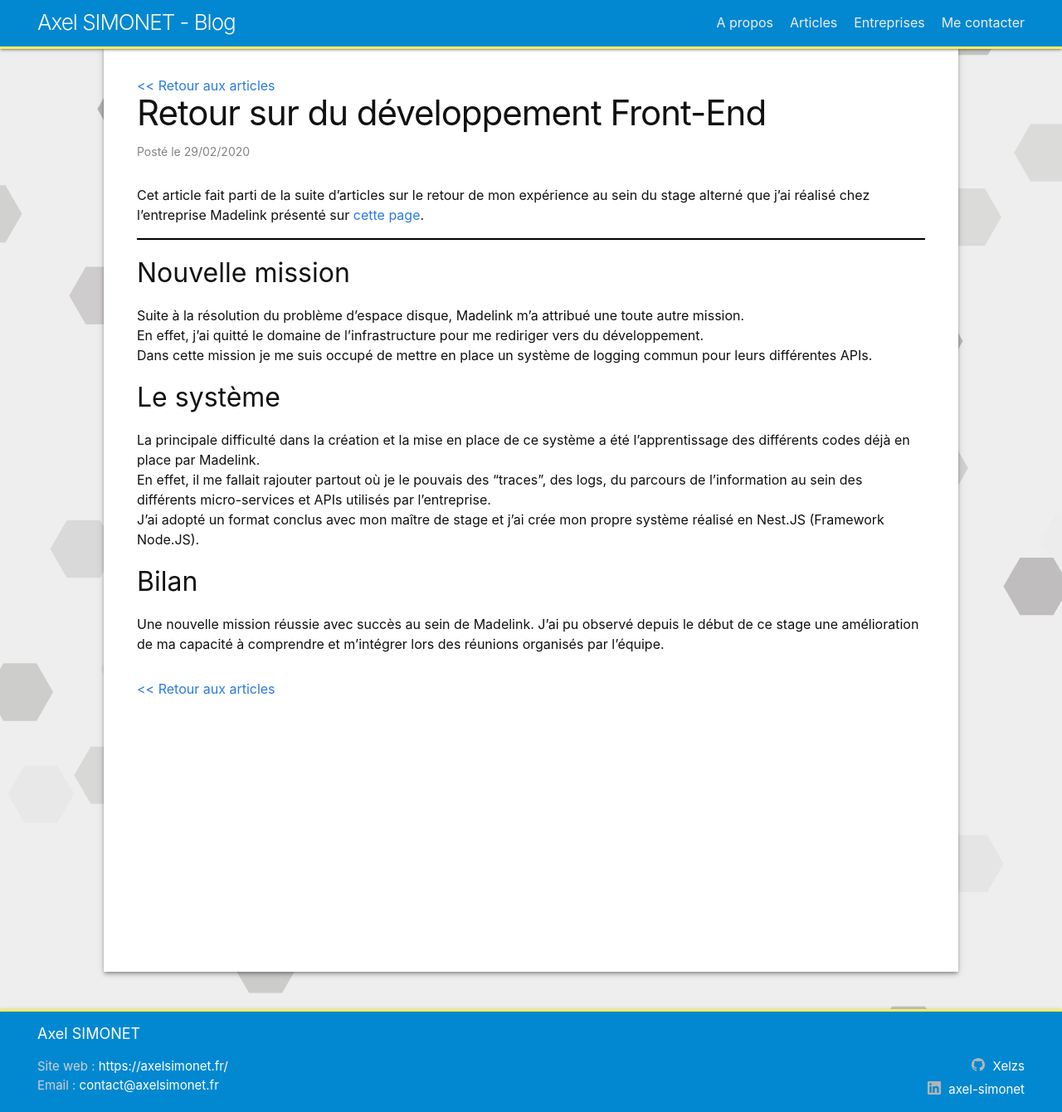
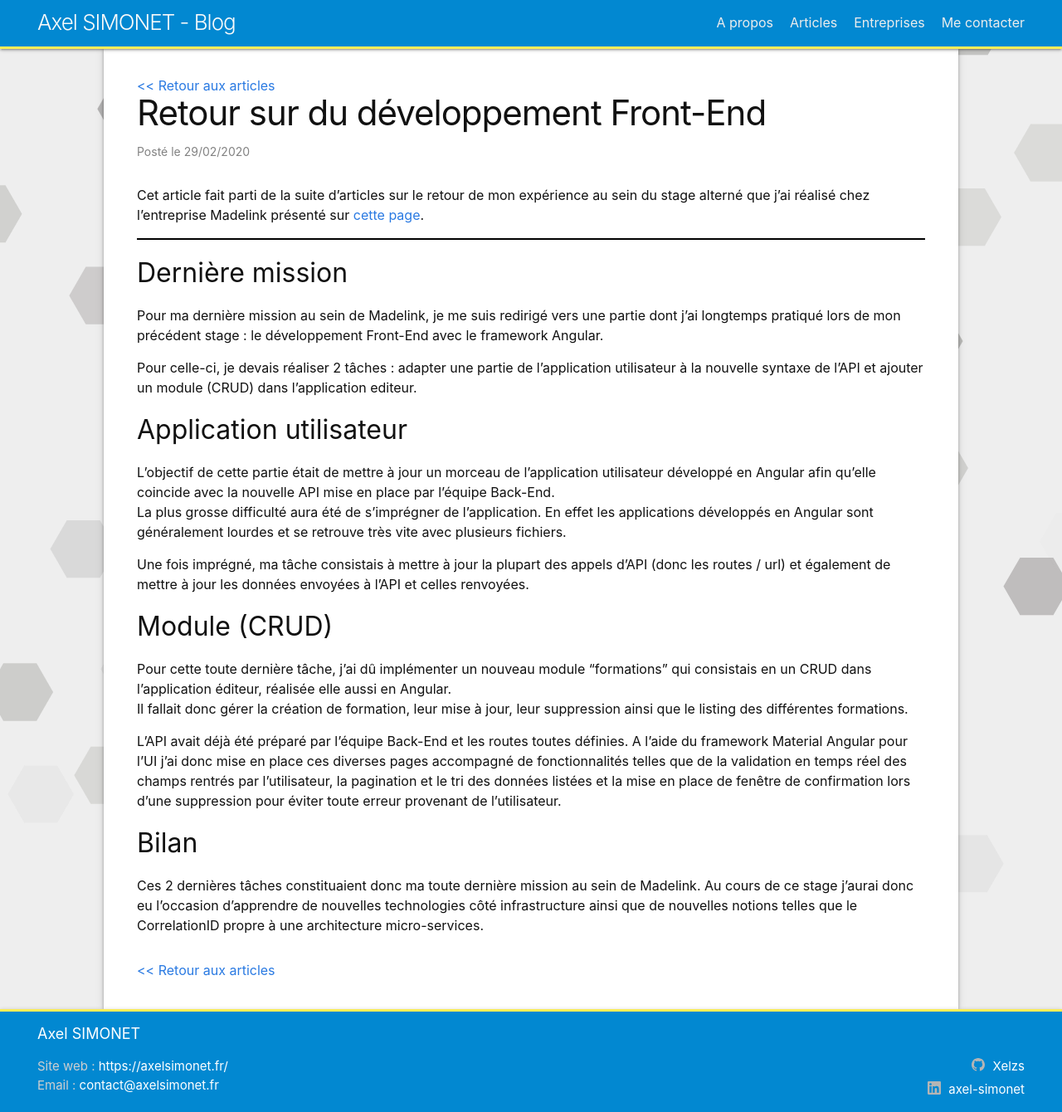
Before and after one commit to Xelzs/xelzs.github.io, a Jekyll site: the page built from _posts/2020-02-29-angular.md, in a window 1280 px wide and 1340 px high. Shown: the whole window at 83% size. Built offline with Jekyll 4.4.1, drawn with Linux system fonts in a browser that asks for light colours.

Commit message:
angular ok

```diff
--- a/_posts/2020-02-29-angular.md
+++ b/_posts/2020-02-29-angular.md
@@ -9,18 +9,28 @@ Cet article fait parti de la suite d'articles sur le retour de mon expérience a
 ___
 
 
-## Nouvelle mission
+## Dernière mission
 
-Suite à la résolution du problème d'espace disque, Madelink m'a attribué une toute autre mission.
-En effet, j'ai quitté le domaine de l'infrastructure pour me rediriger vers du développement.
-Dans cette mission je me suis occupé de mettre en place un système de logging commun pour leurs différentes APIs.
+Pour ma dernière mission au sein de Madelink, je me suis redirigé vers une partie dont j'ai longtemps pratiqué lors de mon précédent stage : le développement Front-End avec le framework Angular.
 
-## Le système
+Pour celle-ci, je devais réaliser 2 tâches : adapter une partie de l'application utilisateur à la nouvelle syntaxe de l'API et ajouter un module (CRUD) dans l'application editeur.
 
-La principale difficulté dans la création et la mise en place de ce système a été l'apprentissage des différents codes déjà en place par Madelink.
-En effet, il me fallait rajouter partout où je le pouvais des "traces", des logs, du parcours de l'information au sein des différents micro-services et APIs utilisés par l'entreprise.
-J'ai adopté un format conclus avec mon maître de stage et j'ai crée mon propre système réalisé en Nest.JS (Framework Node.JS).
+## Application utilisateur
+
+L'objectif de cette partie était de mettre à jour un morceau de l'application utilisateur développé en Angular afin qu'elle coincide avec la nouvelle API mise en place par l'équipe Back-End.
+La plus grosse difficulté aura été de s'imprégner de l'application. En effet les applications développés en Angular sont généralement lourdes et se retrouve très vite avec plusieurs fichiers.
+
+Une fois imprégné, ma tâche consistais à mettre à jour la plupart des appels d'API (donc les routes / url) et également de mettre à jour les données envoyées à l'API et celles renvoyées.
+
+## Module (CRUD)
+
+Pour cette toute dernière tâche, j'ai dû implémenter un nouveau module "formations" qui consistais en un CRUD dans l'application éditeur, réalisée elle aussi en Angular.
+Il fallait donc gérer la création de formation, leur mise à jour, leur suppression ainsi que le listing des différentes formations.
+
+L'API avait déjà été préparé par l'équipe Back-End et les routes toutes définies.
+A l'aide du framework Material Angular pour l'UI j'ai donc mise en place ces diverses pages accompagné de fonctionnalités telles que de la validation en temps réel des champs rentrés par l'utilisateur, la pagination et le tri des données listées et la mise en place de fenêtre de confirmation lors d'une suppression pour éviter toute erreur provenant de l'utilisateur.
 
 ## Bilan
 
-Une nouvelle mission réussie avec succès au sein de Madelink. J'ai pu observé depuis le début de ce stage une amélioration de ma capacité à comprendre et m'intégrer lors des réunions organisés par l'équipe.
+Ces 2 dernières tâches constituaient donc ma toute dernière mission au sein de Madelink.
+Au cours de ce stage j'aurai donc eu l'occasion d'apprendre de nouvelles technologies côté infrastructure ainsi que de nouvelles notions telles que le CorrelationID propre à une architecture micro-services.
```
